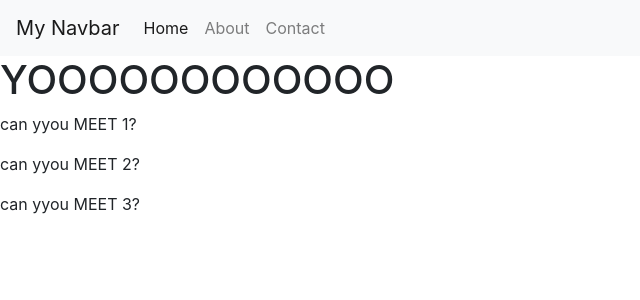
After one commit to realtirtha/PythonLearning, a Django app: page /contact/ in a window 1280 px wide. The commit adds this page. Shown: the top 300 px of the page, without its empty margins (0-640 px from the left). Run offline with Django 4.2, Linux system fonts and the light colour scheme.

Commit message:
problem raised may be caz of css

```diff
--- a/ProjectInit/initproject/initapp/urls.py
+++ b/ProjectInit/initproject/initapp/urls.py
@@ -5,5 +5,6 @@ app_name = "initapp"
 
 urlpatterns = [
     path("",IndexView.as_view(),name="index"),
-    path("/about/",AboutView.as_view(),name="about")
+    path("about/",AboutView.as_view(),name="about"),
+    path("contact/", ContactView.as_view(),name="contact"),
 ]
--- a/ProjectInit/initproject/initapp/views.py
+++ b/ProjectInit/initproject/initapp/views.py
@@ -8,3 +8,6 @@ class IndexView(TemplateView):
 
 class AboutView(TemplateView):
     template_name = "about.html"
+
+class ContactView(TemplateView):
+    template_name = "contact.html"
--- a/ProjectInit/initproject/templates/base.html
+++ b/ProjectInit/initproject/templates/base.html
@@ -18,9 +18,14 @@
           <a class="nav-link" href="/contact/">Contact</a>
         </li>
       </ul>
-    </div>
-  </nav>
+  </div>
 
-{% block content %}
+</nav>
 
-{% endblock %}
+<nav>
+  <div>
+    {% block content %}
+
+  {% endblock %}
+  </div>
+</nav>
--- /dev/null
+++ b/ProjectInit/initproject/templates/contact.html
@@ -0,0 +1,10 @@
+{% extends 'base.html' %}
+
+{% block content %}
+
+<h1>Contact me</h1>
+<h1>YOOOOOOOOOOOO</h1>
+<p>can yyou MEET 1?</p>
+<p>can yyou MEET 2?</p>
+<p>can yyou MEET 3?</p>
+{% endblock %}
--- a/ProjectInit/initproject/templates/index.html
+++ b/ProjectInit/initproject/templates/index.html
@@ -1,7 +1,9 @@
 {% extends 'base.html' %}
 
 {% block content %}
-
-<h1>homepage</h1>
+<h1>HIIIIIIIIIIIIII</h1>
+<p>can yyou see this 1?</p>
+<p>can yyou see this 2?</p>
+<p>can yyou see this 3?</p>
 
 {% endblock %}
```
Also changed, not shown: ProjectInit/initproject/templates/about.html (+6 -2 lines).
